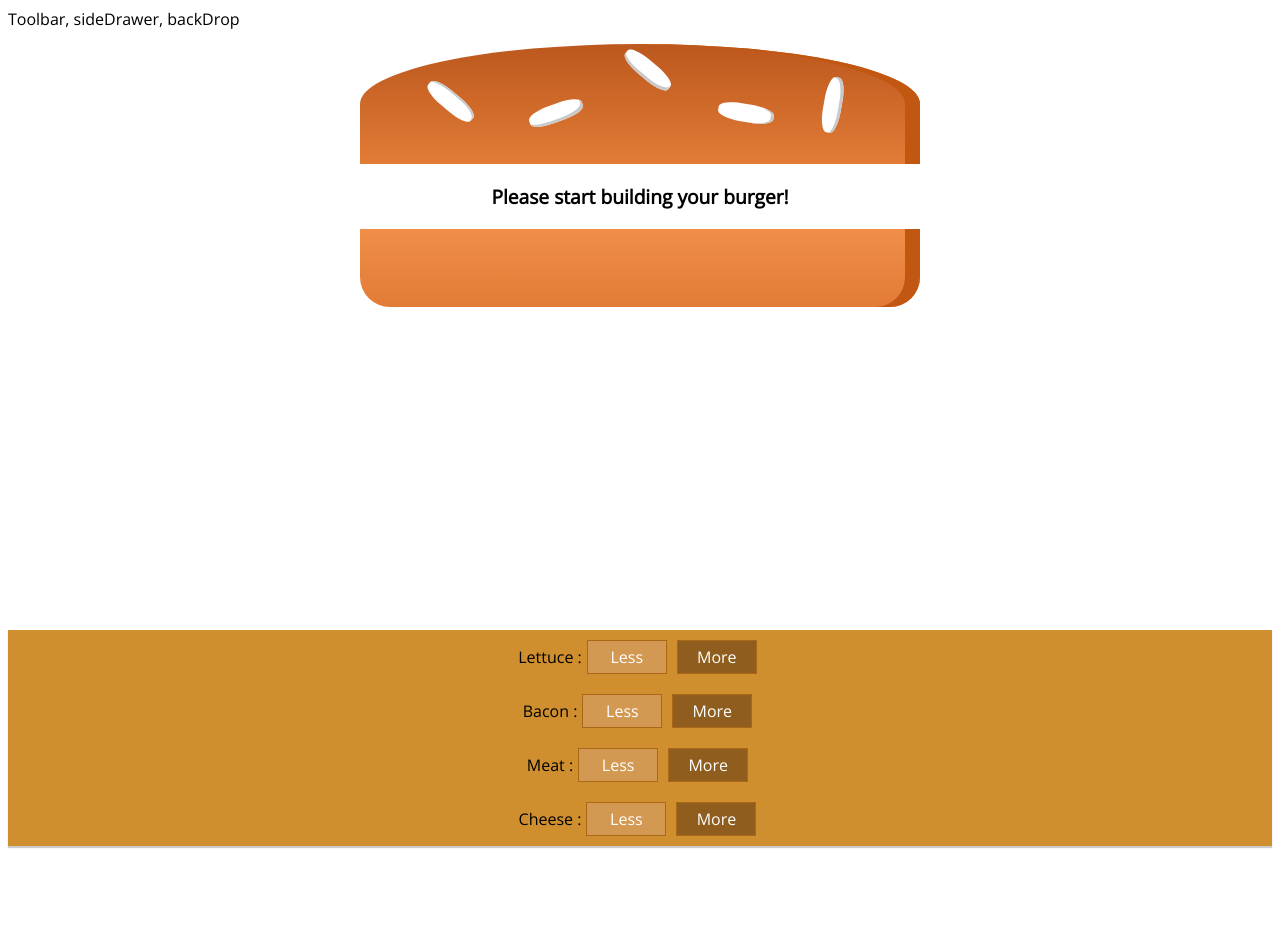
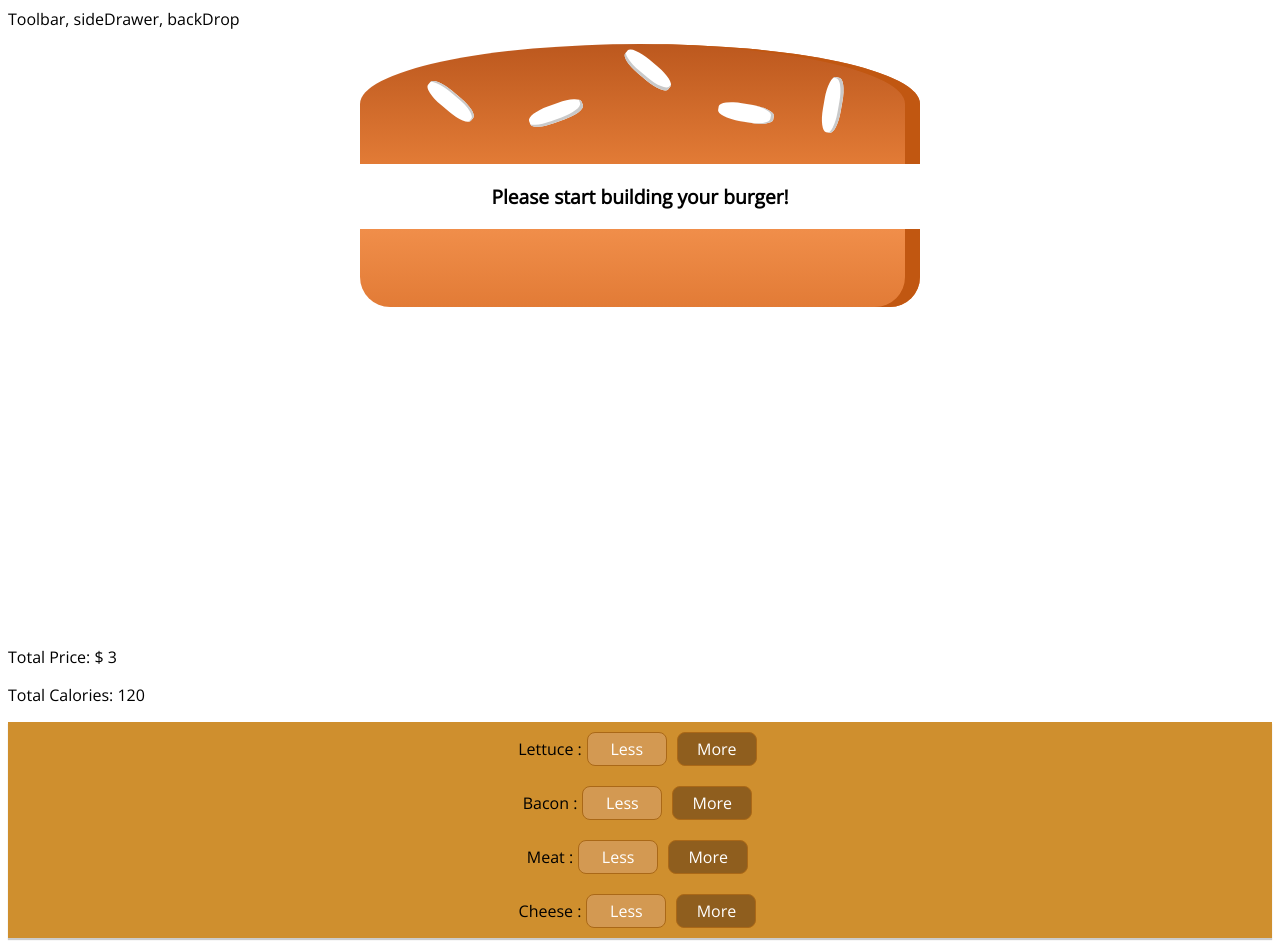
Before and after one commit to ashleynicole472/HamburgerApp, a React app in the folder burger-app/: page / in a window 1280 px wide. Before the commit the page ends 854 px from the top, so only its background shows below. Built offline with nearby package versions, Linux system fonts and the light colour scheme.

Commit message:
Added functionality to less ingredient component

```diff
--- a/burger-app/src/Components/Burger/BuildControls/BuildControl/BuildControl.css
+++ b/burger-app/src/Components/Burger/BuildControls/BuildControl/BuildControl.css
@@ -11,6 +11,7 @@
 
 .BuildControl button {
     display: block;
+    border-radius: 8px;
     font: inherit;
     padding: 5px;
     margin: 0 5px;
@@ -22,6 +23,7 @@
 
 .BuildControl button:disabled {
     background-color: #AC9980;
+    border-radius: 8px;
     border: 1px solid #7E7365;
     color: #ccc;
     cursor: default;
@@ -29,6 +31,7 @@
 
 .BuildControl button:hover:disabled {
     background-color: #AC9980;
+    border-radius: 8px;
     color: #ccc;
     cursor: not-allowed;
 }
--- a/burger-app/src/Components/Burger/BuildControls/BuildControls.js
+++ b/burger-app/src/Components/Burger/BuildControls/BuildControls.js
@@ -12,6 +12,8 @@ const controls = [
 
 const buildControls = (props) => (
     <div className={classes.BuildControls}>
+      <p>Total Price: $ {props.price.toFixed()}</p>
+      <p>Total Calories: {props.calories}</p>
       {controls.map(ctrl => (
       <BuildControl
         key={ctrl.label}
@@ -19,7 +21,7 @@ const buildControls = (props) => (
         type={ctrl.type}
         added={() => props.ingredientAdded(ctrl.type)}
         removed={()=> props.ingredientRemoved(ctrl.type)}
-        calories={() => props.caloriesAdded(ctrl.type)}/>
+        calories={() => props.caloriesAdded(ctrl.type)} />
       ))}
     </div>
 );
--- a/burger-app/src/Containers/BurgerBuilder/BurgerBuilder.js
+++ b/burger-app/src/Containers/BurgerBuilder/BurgerBuilder.js
@@ -40,27 +40,29 @@ class BurgerBuilder extends Component {
       };
       updatedIngredients[type] = updatedCount;
       const priceAddition = INGREDIENT_PRICES[type];
-      const oldPrice = this.state.totalPrice;
-      const newPrice = this.state.oldprice + priceAddition;
+      let oldPrice = this.state.totalPrice;
+      const newPrice = this.state.totalPrice + priceAddition;
       this.setState({totalPrice: newPrice, ingredients: updatedIngredients});
-      console.log(this.state.totalPrice);
   }
 
   addCaloriesHandler = (type) => {
-    const currentCalories = this.state.ingredients[type];
-    const updatedCals = currentCalories + 1;
+    const oldCalories = this.state.ingredients[type];
+    let updatedCount = oldCalories + 1;
     const updatedCalories = {
       ...this.state.ingredients
     };
-    updatedCalories[type] = updatedCals;
+    this.updatedCalories[type] = updatedCount;
     const caloriesAddition = INGREDIENT_CALORIES[type];
-    const oldCals = this.state.totalCal;
-    const newCals = oldCals + caloriesAddition;
-    this.setState({totalCal: newCals, ingredients: updatedCalories})
+    let oldCals = this.state.totalCal;
+    const newCals = this.state.totalCal + caloriesAddition;
+    this.setState({totalCal: newCals, ingredients: updatedCalories});
   }
 
   removeIngredientHandler = (type) => {
     const oldCount = this.state.ingredients[type];
+    if(oldCount <= 0){
+      return;
+    }
     const updatedCount = oldCount-1;
     const updatedIngredients = {
       ...this.state.ingredients
@@ -74,14 +76,16 @@ class BurgerBuilder extends Component {
   }
 
   render(){
-
     return(
       <Aux>
         <Burger ingredients={this.state.ingredients} />
         <BuildControls
           ingredientAdded={this.addIngredientHandler}
+          caloriesAdded={this.addCaloriesHandler}
           ingredientRemoved={this.removeIngredientHandler}
-          caloriesAdded={this.addCaloriesHandler} />
+          price={this.state.totalPrice}
+          calories={this.state.totalCal}
+          />
       </Aux>
     );
   }
```
